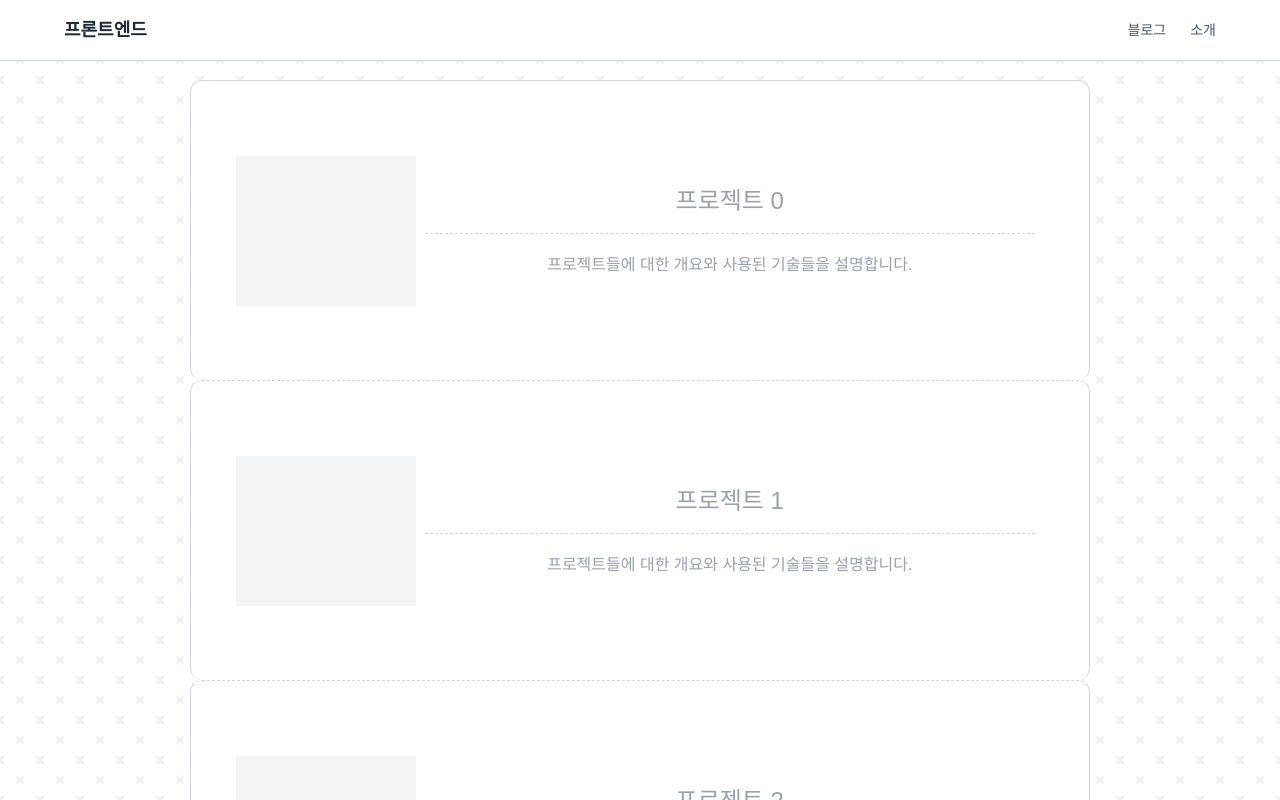
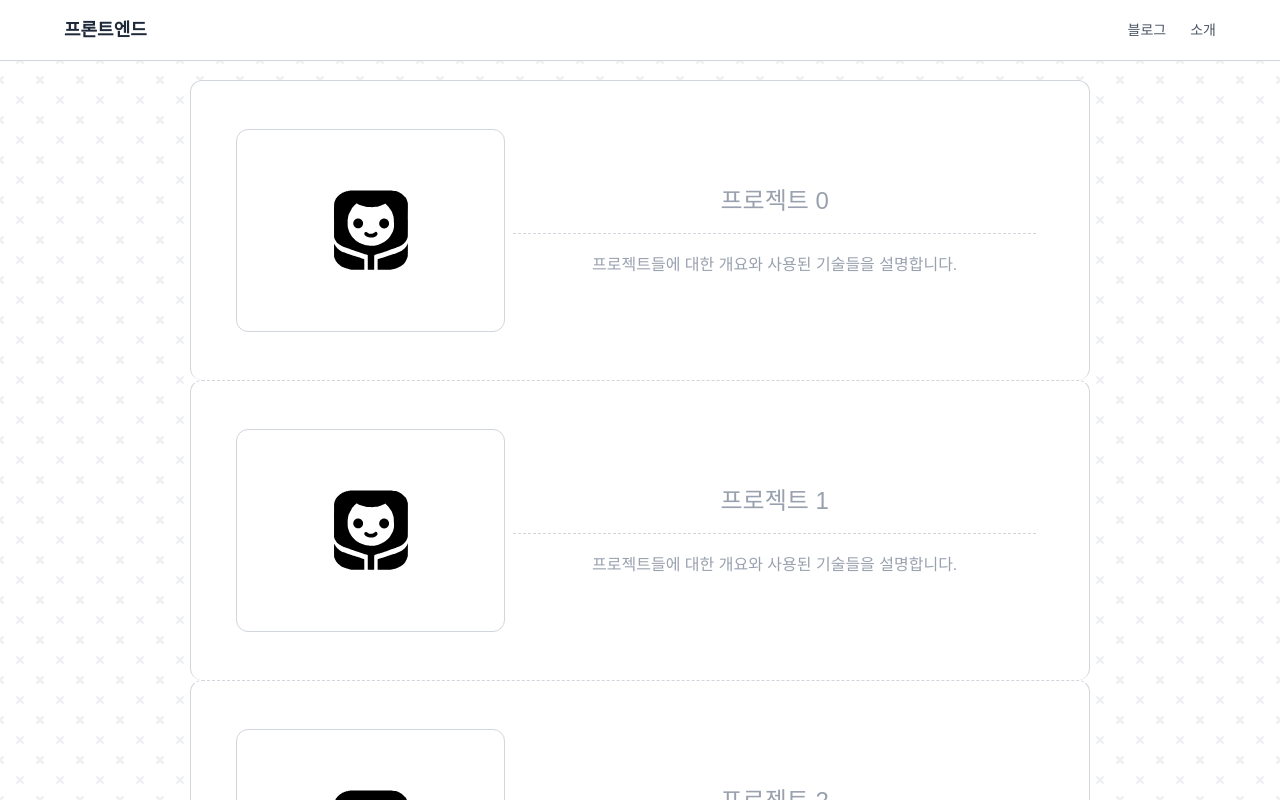
Before and after one commit to leejongil1046/blog, a Next.js app: page / in a window 1280 px wide. Shown: the top 800 px of the page. Built offline with nearby package versions, Linux system fonts and the light colour scheme.

Commit message:
feat: Add LLMN icon for project post

```diff
--- a/src/app/page.tsx
+++ b/src/app/page.tsx
@@ -29,13 +29,33 @@
             )}
             style={index !== 0 ? { borderTopStyle: "dashed" } : undefined}
           >
-            <div className="w-[20%] h-[150px] bg-gray-100"></div>
             <div
-              className="flex flex-col justify-center items-center w-[70%] gap-4
+              className={cls(
+                "flex flex-row justify-center items-center w-[30%] aspect-[4/3] border-1 border-gray-300 rounded-xl",
+                "transition-all duration-300 ease-in-out",
+                hoverIndex === index ? "border-gray-500" : ""
+              )}
+            >
+              <Image
+                src="/logo.svg" // public 디렉토리 기준
+                alt="Profile picture"
+                width={80}
+                height={80}
+                className=""
+              />
+            </div>
+            <div
+              className="flex flex-col justify-center items-center w-[60%] gap-4
                        transition-all duration-300 ease-in-out"
             >
               <div className="text-2xl">프로젝트 {index}</div>
-              <div className="w-[97%] h-1 border-dashed border-t-1 border-gray-300"></div>
+              <div
+                className={cls(
+                  "w-[97%] h-1 border-dashed border-t-1 border-gray-300",
+                  "transition-all duration-300 ease-in-out",
+                  hoverIndex === index ? "border-gray-500" : ""
+                )}
+              ></div>
               <div>프로젝트들에 대한 개요와 사용된 기술들을 설명합니다.</div>
             </div>
           </div>
```
Also changed, not shown: public/logo.svg (added).
